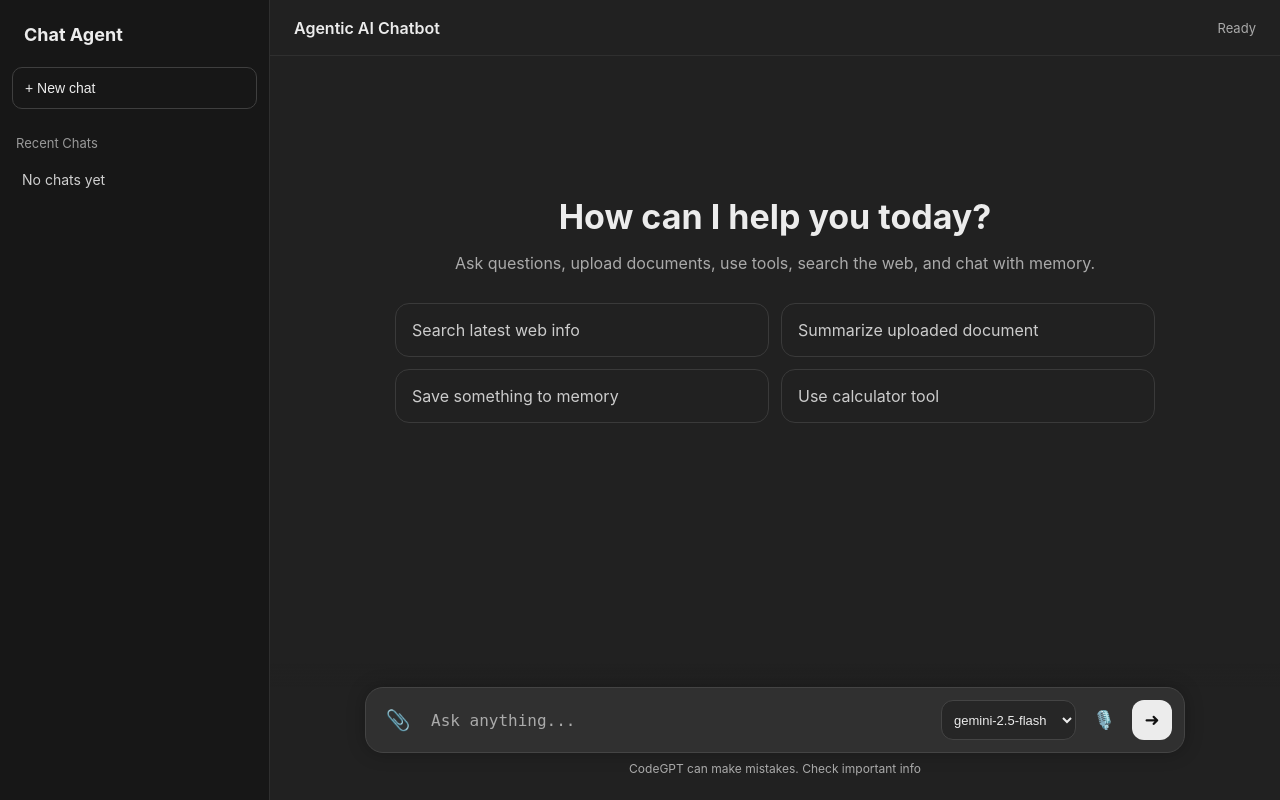
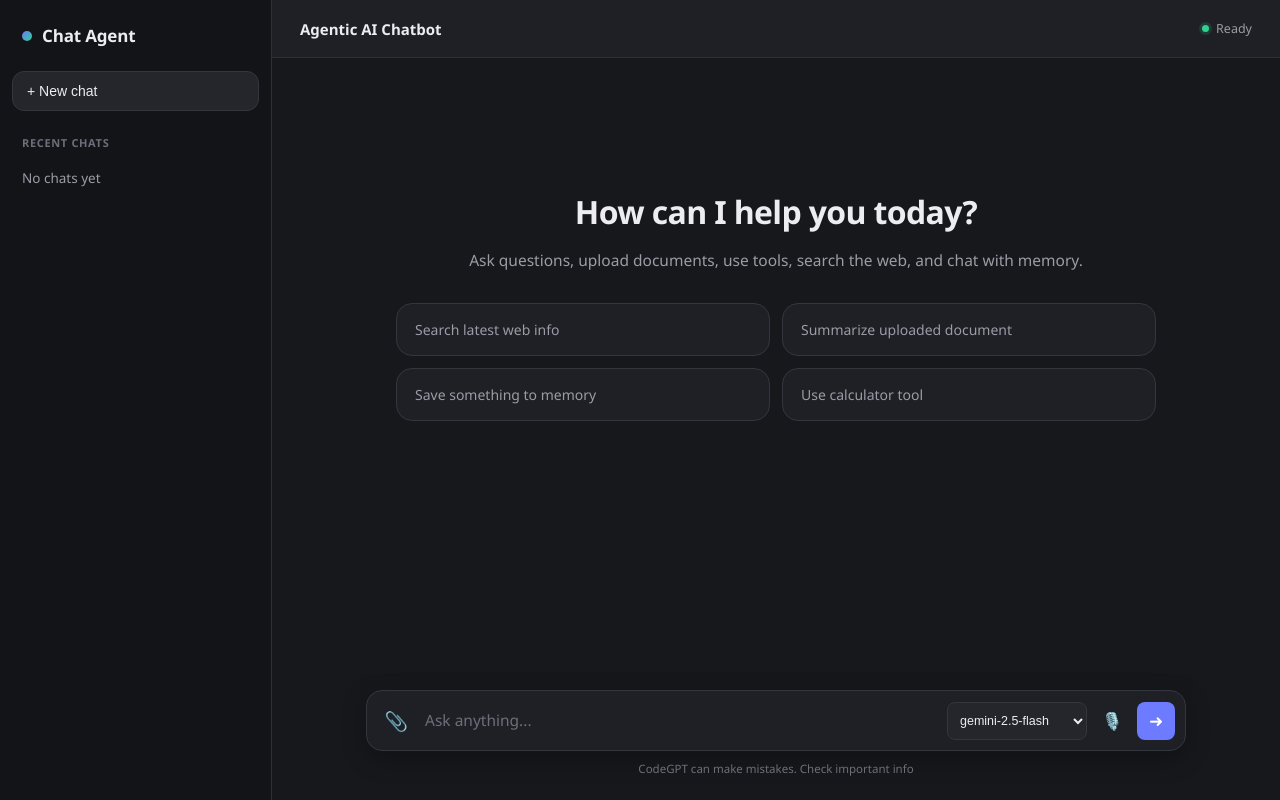
Before and after one commit to ManyamSanjayKumarReddy/langgraph_agent, a FastAPI app: page / in a window 1280 px wide. Run offline with FastAPI, Linux system fonts and the light colour scheme; data that the repository does not hold is empty.

Commit message:
ui changes done

```diff
--- a/app.py
+++ b/app.py
@@ -272,58 +272,6 @@ async def chat_stream(request: Request):
     )
 
 
-@app.post("/response")
-async def chat_response(request: Request):
-    try:
-        data = await request.json()
-    except Exception:
-        return JSONResponse({"error": "Invalid JSON Body"}, status_code=400)
-
-    user_message = data.get("message", "")
-    thread_id = data.get("thread_id", "default")
-    selected_model = data.get("model", "gemini-2.5-flash")
-
-    if not user_message.strip():
-        return JSONResponse(
-            {"error": "Message is required."},
-            status_code=400
-        )
-
-    agent = get_agent(selected_model)
-
-    create_or_update_conversation(thread_id, user_message)
-    save_chat_message(thread_id, "user", user_message)
-
-    set_current_thread_id(thread_id)
-
-    config = {
-        "configurable": {
-            "thread_id": thread_id
-        }
-    }
-
-    try:
-        inputs = {
-            "messages": [
-                HumanMessage(content=user_message)
-            ]
-        }
-
-        # agent.invoke is blocking, so run it off the event loop
-        result = await run_in_threadpool(agent.invoke, inputs, config=config)
-
-        final_message = result["messages"][-1]
-        final_answer = extract_text_from_chunk(final_message)
-
-        if final_answer.strip():
-            save_chat_message(thread_id, "assistant", final_answer)
-
-        return JSONResponse({"response": final_answer})
-
-    except Exception as e:
-        return JSONResponse({"error": str(e)}, status_code=500)
-
-
 if __name__ == "__main__":
     uvicorn.run(
         "app:app",
--- a/templates/index.html
+++ b/templates/index.html
@@ -6,57 +6,116 @@
     <meta name="viewport" content="width=device-width, initial-scale=1.0">
 
     <style>
+        :root {
+            --bg: #17181c;
+            --bg-elevated: #1e2025;
+            --bg-sidebar: #131417;
+            --surface: #24262c;
+            --surface-hover: #2b2e35;
+            --border: #2d2f36;
+            --border-soft: #34363e;
+            --text: #ececf1;
+            --text-muted: #9a9ca6;
+            --text-faint: #6c6f7a;
+            --accent: #6c7bff;
+            --accent-hover: #7d8bff;
+            --accent-soft: rgba(108, 123, 255, 0.14);
+            --success: #2fd18f;
+            --danger: #ef4444;
+            --radius-lg: 16px;
+            --radius-md: 12px;
+            --radius-sm: 8px;
+        }
+
         * {
             box-sizing: border-box;
         }
 
+        ::-webkit-scrollbar {
+            width: 8px;
+            height: 8px;
+        }
+
+        ::-webkit-scrollbar-track {
+            background: transparent;
+        }
+
+        ::-webkit-scrollbar-thumb {
+            background: #3a3c44;
+            border-radius: 8px;
+        }
+
+        ::-webkit-scrollbar-thumb:hover {
+            background: #4a4d57;
+        }
+
         body {
             margin: 0;
-            font-family: Inter, Arial, Helvetica, sans-serif;
-            background: #212121;
-            color: #ececec;
+            font-family: "Segoe UI", Inter, Arial, Helvetica, sans-serif;
+            background: var(--bg);
+            color: var(--text);
             height: 100vh;
             display: flex;
             overflow: hidden;
+            -webkit-font-smoothing: antialiased;
         }
 
         .sidebar {
-            width: 270px;
-            background: #171717;
-            border-right: 1px solid #2f2f2f;
+            width: 272px;
+            background: var(--bg-sidebar);
+            border-right: 1px solid var(--border);
             display: flex;
             flex-direction: column;
-            padding: 12px;
+            padding: 16px 12px;
         }
 
         .brand {
-            font-size: 18px;
+            font-size: 17px;
             font-weight: 700;
-            padding: 12px;
-            margin-bottom: 10px;
+            letter-spacing: -0.01em;
+            padding: 8px 10px 18px;
+            margin-bottom: 6px;
+            display: flex;
+            align-items: center;
+            gap: 10px;
+        }
+
+        .brand::before {
+            content: "";
+            width: 10px;
+            height: 10px;
+            border-radius: 50%;
+            background: linear-gradient(135deg, var(--accent), var(--success));
+            flex-shrink: 0;
         }
 
         .new-chat {
-            border: 1px solid #3f3f3f;
-            background: transparent;
-            color: #ececec;
-            padding: 12px;
-            border-radius: 10px;
+            border: 1px solid var(--border-soft);
+            background: var(--surface);
+            color: var(--text);
+            padding: 11px 14px;
+            border-radius: var(--radius-md);
             text-align: left;
             cursor: pointer;
             font-size: 14px;
-            margin-bottom: 16px;
+            font-weight: 500;
+            margin-bottom: 18px;
+            transition: background 0.15s ease, border-color 0.15s ease;
         }
 
         .new-chat:hover {
-            background: #2a2a2a;
+            background: var(--surface-hover);
+            border-color: var(--accent);
         }
 
         .history-title {
-            color: #999;
-            font-size: 13px;
-            margin: 10px 0;
-            padding-left: 4px;
+            color: var(--text-faint);
+            font-size: 11px;
+            font-weight: 600;
+            letter-spacing: 0.06em;
+            text-transform: uppercase;
+            margin: 6px 0 10px;
+            padding-left: 10px;
         }
 
         #conversationList {
@@ -66,24 +125,27 @@
         }
 
         .history-item {
-            padding: 10px;
-            border-radius: 8px;
-            color: #cfcfcf;
-            font-size: 14px;
+            padding: 9px 10px;
+            border-radius: var(--radius-sm);
+            color: var(--text-muted);
+            font-size: 13.5px;
             cursor: pointer;
-            margin-bottom: 4px;
+            margin-bottom: 2px;
             white-space: nowrap;
             overflow: hidden;
             text-overflow: ellipsis;
+            transition: background 0.15s ease, color 0.15s ease;
         }
 
         .history-item:hover {
-            background: #2a2a2a;
+            background: var(--surface);
+            color: var(--text);
         }
 
         .history-item.active {
-            background: #303030;
-            color: #ffffff;
+            background: var(--accent-soft);
+            color: var(--text);
+            font-weight: 500;
         }
 
         .main {
@@ -91,47 +153,62 @@
             display: flex;
             flex-direction: column;
             height: 100vh;
-            background: #212121;
+            background: var(--bg);
         }
 
         .topbar {
-            height: 56px;
-            border-bottom: 1px solid #2f2f2f;
+            height: 58px;
+            border-bottom: 1px solid var(--border);
             display: flex;
             align-items: center;
             justify-content: space-between;
-            padding: 0 24px;
-            font-size: 16px;
+            padding: 0 28px;
+            font-size: 15px;
             font-weight: 600;
+            background: var(--bg-elevated);
+            flex-shrink: 0;
         }
 
         .status {
-            font-size: 13px;
-            color: #aaa;
-            font-weight: 400;
+            font-size: 12.5px;
+            color: var(--text-muted);
+            font-weight: 500;
+            display: flex;
+            align-items: center;
+            gap: 7px;
+        }
+
+        .status::before {
+            content: "";
+            width: 7px;
+            height: 7px;
+            border-radius: 50%;
+            background: var(--success);
+            box-shadow: 0 0 0 3px rgba(47, 209, 143, 0.15);
         }
 
         .chat-container {
             flex: 1;
             overflow-y: auto;
-            padding: 30px 20px 150px;
+            padding: 32px 20px 160px;
         }
 
         .welcome {
             max-width: 760px;
-            margin: 110px auto 0;
+            margin: 100px auto 0;
             text-align: center;
         }
 
         .welcome h1 {
-            font-size: 34px;
+            font-size: 32px;
             margin-bottom: 10px;
             font-weight: 650;
+            letter-spacing: -0.02em;
         }
 
         .welcome p {
-            color: #aaa;
-            font-size: 16px;
+            color: var(--text-muted);
+            font-size: 15.5px;
         }
 
         .cards {
@@ -139,25 +216,31 @@
             grid-template-columns: repeat(2, 1fr);
             gap: 12px;
             max-width: 760px;
-            margin: 30px auto;
+            margin: 32px auto;
         }
 
         .card {
-            border: 1px solid #3a3a3a;
-            border-radius: 14px;
-            padding: 16px;
-            color: #ccc;
+            border: 1px solid var(--border-soft);
+            background: var(--bg-elevated);
+            border-radius: var(--radius-lg);
+            padding: 16px 18px;
+            color: var(--text-muted);
+            font-size: 14px;
             cursor: pointer;
             text-align: left;
+            transition: background 0.15s ease, border-color 0.15s ease, transform 0.1s ease;
         }
 
         .card:hover {
-            background: #2a2a2a;
+            background: var(--surface);
+            border-color: var(--accent);
+            color: var(--text);
+            transform: translateY(-1px);
         }
 
         .message {
             max-width: 820px;
-            margin: 0 auto 28px;
+            margin: 0 auto 26px;
             display: flex;
             gap: 12px;
             line-height: 1.65;
@@ -263,43 +351,49 @@
         .input-area {
             position: fixed;
             bottom: 0;
-            left: 270px;
+            left: 272px;
             right: 0;
-            background: linear-gradient(to top, #212121 82%, transparent);
-            padding: 24px 20px;
+            background: linear-gradient(to top, var(--bg) 78%, transparent);
+            padding: 22px 20px 24px;
         }
 
         .input-wrapper {
             max-width: 820px;
             margin: 0 auto;
-            background: #303030;
-            border: 1px solid #444;
-            border-radius: 18px;
+            background: var(--bg-elevated);
+            border: 1px solid var(--border-soft);
+            border-radius: var(--radius-lg);
             display: flex;
             align-items: flex-end;
-            padding: 12px;
-            box-shadow: 0 0 18px rgba(0, 0, 0, 0.25);
+            padding: 10px;
+            box-shadow: 0 8px 24px rgba(0, 0, 0, 0.28);
+            transition: border-color 0.15s ease;
+        }
+
+        .input-wrapper:focus-within {
+            border-color: var(--accent);
         }
 
         .attach-btn {
-            width: 40px;
-            height: 40px;
-            border-radius: 12px;
+            width: 38px;
+            height: 38px;
+            border-radius: var(--radius-sm);
             border: none;
             background: transparent;
-            color: #cfcfcf;
+            color: var(--text-muted);
             cursor: pointer;
-            font-size: 20px;
-            margin-right: 6px;
+            font-size: 19px;
+            margin-right: 4px;
             display: flex;
             align-items: center;
             justify-content: center;
             flex-shrink: 0;
+            transition: background 0.15s ease, color 0.15s ease;
         }
 
         .attach-btn:hover {
-            background: #3a3a3a;
-            color: #ffffff;
+            background: var(--surface-hover);
+            color: var(--text);
         }
 
         textarea {
@@ -308,65 +402,68 @@
             border: none;
             outline: none;
             resize: none;
-            color: #ececec;
-            font-size: 16px;
+            color: var(--text);
+            font-size: 15.5px;
             min-height: 30px;
             max-height: 170px;
             line-height: 1.5;
-            padding: 7px;
+            padding: 8px 6px;
+            font-family: inherit;
         }
 
         textarea::placeholder {
-            color: #aaa;
+            color: var(--text-faint);
         }
 
         .model-select {
-            height: 40px;
-            max-width: 135px;
-            background: #262626;
-            color: #ececec;
-            border: 1px solid #444;
-            border-radius: 12px;
+            height: 38px;
+            max-width: 140px;
+            background: var(--surface);
+            color: var(--text);
+            border: 1px solid var(--border-soft);
+            border-radius: var(--radius-sm);
             padding: 0 8px;
-            margin-left: 8px;
+            margin-left: 6px;
             outline: none;
-            font-size: 13px;
+            font-size: 12.5px;
             cursor: pointer;
             flex-shrink: 0;
+            transition: background 0.15s ease;
         }
 
         .model-select:hover {
-            background: #333333;
+            background: var(--surface-hover);
         }
 
         .model-select option {
-            background: #262626;
-            color: #ececec;
+            background: var(--surface);
+            color: var(--text);
         }
 
         .mic-btn {
-            width: 40px;
-            height: 40px;
-            border-radius: 12px;
+            width: 38px;
+            height: 38px;
+            border-radius: var(--radius-sm);
             border: none;
             background: transparent;
-            color: #cfcfcf;
+            color: var(--text-muted);
             cursor: pointer;
-            font-size: 18px;
-            margin-left: 8px;
+            font-size: 17px;
+            margin-left: 6px;
             display: flex;
             align-items: center;
             justify-content: center;
             flex-shrink: 0;
+            transition: background 0.15s ease, color 0.15s ease;
         }
 
         .mic-btn:hover {
-            background: #3a3a3a;
-            color: #ffffff;
+            background: var(--surface-hover);
+            color: var(--text);
         }
 
         .mic-btn.recording {
-            background: #ef4444;
+            background: var(--danger);
             color: #ffffff;
             animation: pulseMic 1.2s infinite;
         }
@@ -386,33 +483,38 @@
         }
 
         .send-btn {
-            width: 40px;
-            height: 40px;
-            border-radius: 12px;
+            width: 38px;
+            height: 38px;
+            border-radius: var(--radius-sm);
             border: none;
-            background: #ececec;
-            color: #111;
+            background: var(--accent);
+            color: #ffffff;
             cursor: pointer;
-            font-size: 18px;
-            margin-left: 8px;
+            font-size: 17px;
+            margin-left: 6px;
             flex-shrink: 0;
+            transition: background 0.15s ease, transform 0.1s ease;
         }
 
         .send-btn:hover {
-            background: #ffffff;
+            background: var(--accent-hover);
+        }
+
+        .send-btn:active {
+            transform: scale(0.94);
         }
 
         .send-btn:disabled {
-            background: #555;
-            color: #999;
+            background: var(--surface);
+            color: var(--text-faint);
             cursor: not-allowed;
         }
 
         .notice {
-            color: #aaa;
-            font-size: 12px;
+            color: var(--text-faint);
+            font-size: 11.5px;
             max-width: 820px;
-            margin: 8px auto 0;
+            margin: 10px auto 0;
             text-align: center;
         }
 
```
Also changed, not shown: other parts of templates/index.html (+25 -20 lines), docker-compose.yml (added, +14 -0 lines).
